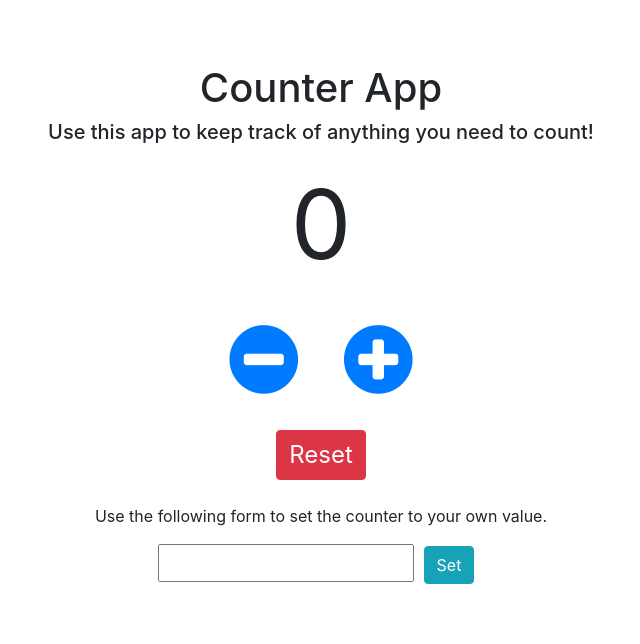
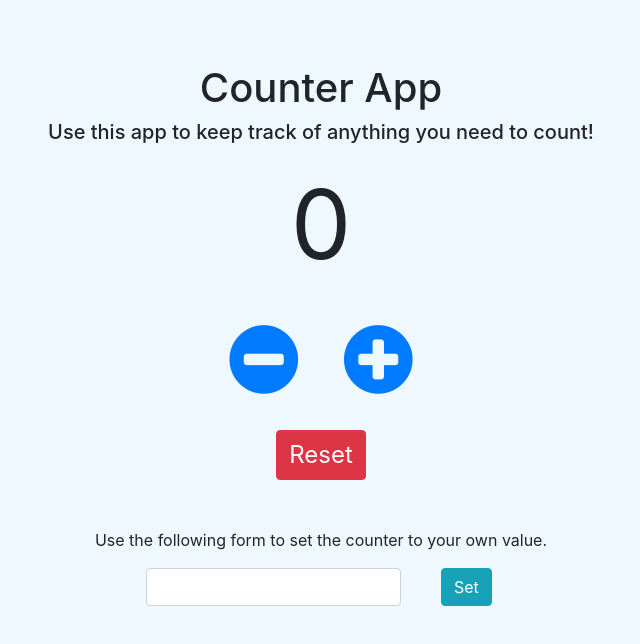
Before and after one commit to yichuanma95/counter-app, an Angular app: page / in a window 1280 px wide. Shown: the top 644 px of the page, without its empty margins (319-959 px from the left). Built offline with nearby package versions, Linux system fonts and the light colour scheme.

Commit message:
styling fixes

```diff
--- a/src/app/app.component.html
+++ b/src/app/app.component.html
@@ -8,10 +8,22 @@
     <br/>
     <br/>
     <button class="btn btn-danger" id="reset-btn">Reset</button>
-    <br/>
-    <br/>
-    <p>Use the following form to set the counter to your own value.</p>
-    <input class="text-center" type="number" min="0">
-    <button class="btn btn-info">Set</button>
+  </div>
+  <br/>
+  <br/>
+  <p class="text-center">Use the following form to set the counter to your own value.</p>
+  <div class="row">
+    <div class="col-md"></div>
+    <div class="col-md">
+      <div class="row">
+        <div class="col-9">
+          <input class="form-control text-center" type="number" min="0">
+        </div>
+        <div class="col-3">
+          <button class="btn btn-info">Set</button>
+        </div>
+      </div>
+    </div>
+    <div class="col-md"></div>
   </div>
 </div>
--- a/src/styles.css
+++ b/src/styles.css
@@ -4,6 +4,7 @@
 
 body {
   margin-top: 5%;
+  background-color: aliceblue;
 }
 
 button {
```
